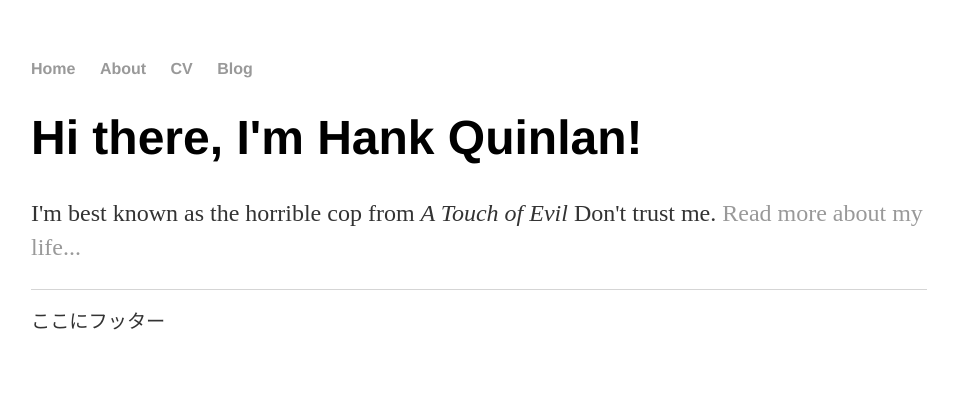
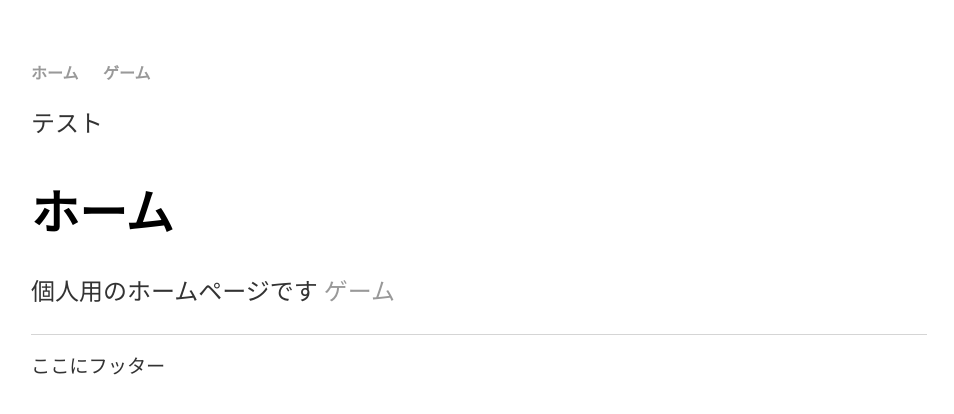
Before and after one commit to fuze666/fuze666.github.io, a Jekyll site: the page built from docs/index.html, in a window 1280 px wide. Shown: the top 414 px of the page, without its empty margins (161-1115 px from the left). Built offline with Jekyll 4.4.1, drawn with Linux system fonts in a browser that asks for light colours.

Commit message:
サンプルのファイルから改変

```diff
--- a/_layouts/default.html
+++ b/_layouts/default.html
@@ -2,18 +2,16 @@
 	<html>
 		<head>
 			<title>{{ page.title }}</title>
-			<!-- link to main stylesheet -->
 			<link rel="stylesheet" type="text/css" href="/css/main.css">
 		</head>
 		<body>
 			<nav>
 	    		<ul>
-	        		<li><a href="/">Home</a></li>
-		        	<li><a href="/about">About</a></li>
-	        		<li><a href="/cv">CV</a></li>
-	        		<li><a href="/blog">Blog</a></li>
+	        		<li><a href="/">ホーム</a></li>
+		        	<li><a href="/games">ゲーム</a></li>
 	    		</ul>
 			</nav>
+			<p>テスト</p>
 			<div class="container">
 
 			{{ content }}
--- a/docs/index.html
+++ b/docs/index.html
@@ -1,8 +1,10 @@
 ---
 layout: default
-title: fuze666
+title: ホーム - fuze666
 ---
-<div class="blurb">
-	<h1>Hi there, I'm Hank Quinlan!</h1>
-	<p>I'm best known as the horrible cop from <em>A Touch of Evil</em> Don't trust me. <a href="/about">Read more about my life...</a></p>
-</div><!-- /.blurb -->
+<div class="discription">
+	<h1>ホーム</h1>
+	<p>個人用のホームページです
+        <a href="/games">ゲーム</a>
+    </p>
+</div>
```
Also changed, not shown: games/index.html (added, +12 -0 lines), games/sampler.html (added, +8 -0 lines).
